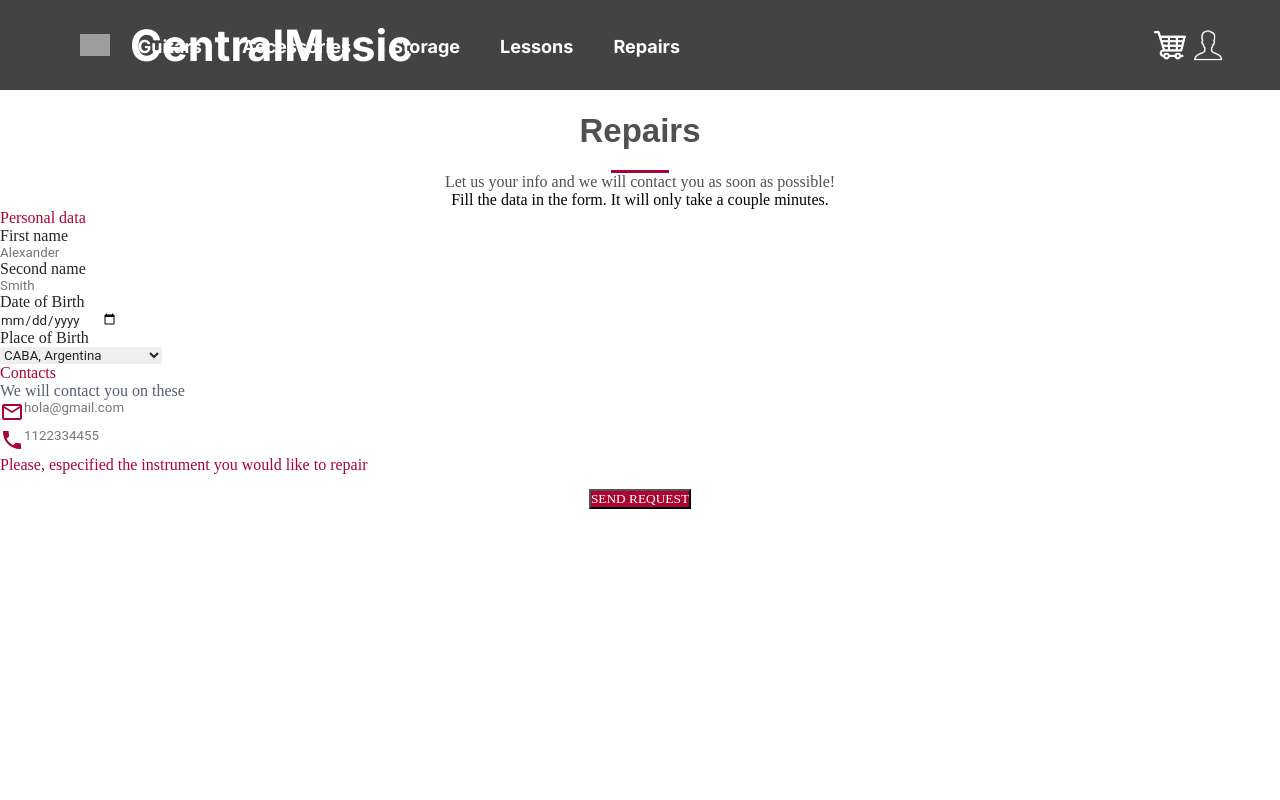
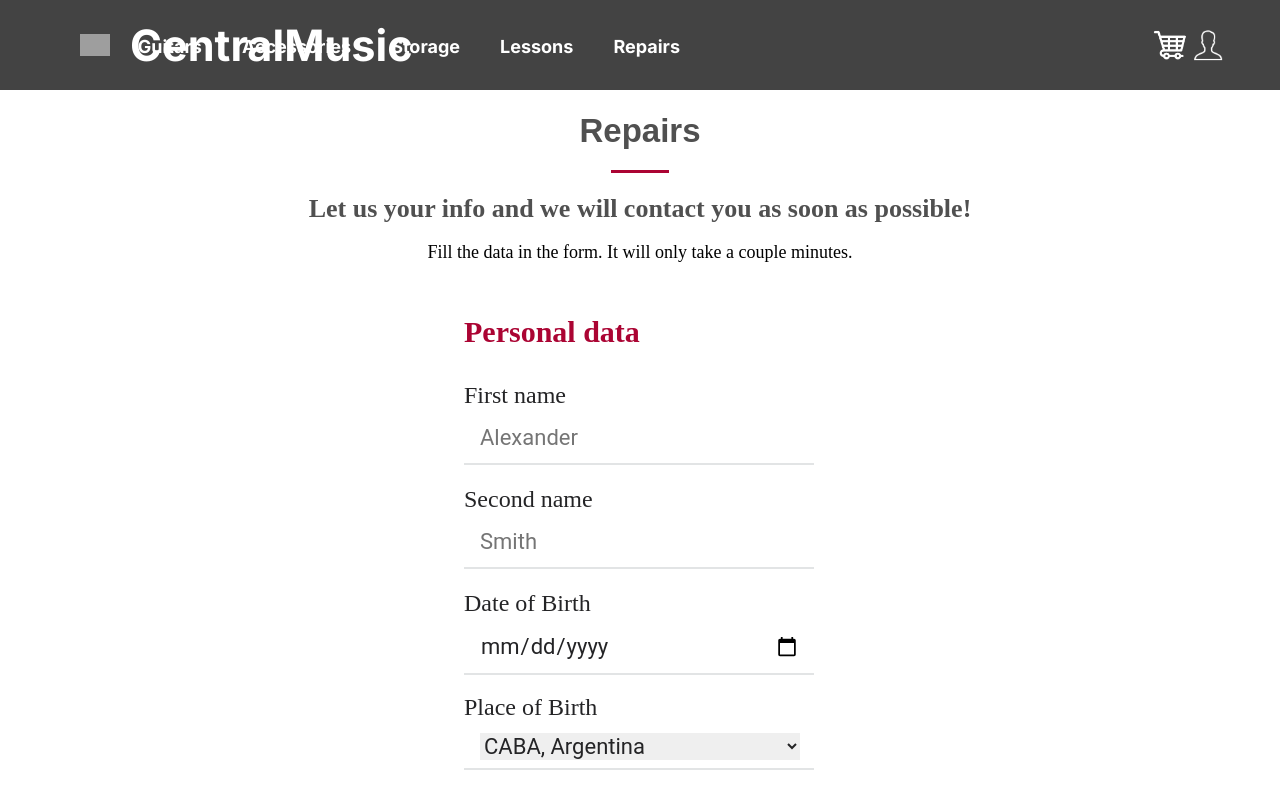
Before and after one commit to alfonsolopetegui/ecommerce_centralmusic, a Next.js app: page /repairs in a window 1280 px wide. Shown: the top 800 px of the page. Built offline with nearby package versions, Linux system fonts and the light colour scheme; grey boxes are pictures that could not be loaded.

Commit message:
terminando repairsPage

```diff
--- a/src/app/repairs/page.js
+++ b/src/app/repairs/page.js
@@ -131,7 +131,7 @@ function repairsPage() {
                 <input
                   className={styles.input}
                   placeholder="1122334455"
-                  type="number"
+                  type="text"
                 ></input>
               </div>
               <line className={styles.line}></line>
--- a/src/styles/repairsPage.module.css
+++ b/src/styles/repairsPage.module.css
@@ -17,7 +17,6 @@
   color: #505050;
   margin-top: 10px;
   margin-bottom: 20px;
-  font-size: 33px;
   font-weight: 700;
 }
 .redLine {
@@ -39,6 +38,8 @@
   margin-right: auto;
   font-family: Work Sans;
   font-style: normal;
+  font-weight: 700;
+  line-height: 120%;
 }
 .subtexto {
   display: flex;
@@ -52,6 +53,8 @@
   text-align: center;
   font-family: Montserrat;
   font-style: normal;
+  font-weight: 400;
+  line-height: 150%; /* 24px */
 }
 .form {
   display: flex;
@@ -60,18 +63,26 @@
   flex-shrink: 0;
   margin-left: auto;
   margin-right: auto;
+  padding: 0px 24px;
+  gap: 32px;
+  margin-top: 45px;
 }
 .formTitle {
   align-self: stretch;
   color: #ab0433;
   font-family: Poppins;
   font-style: normal;
+  font-weight: 600;
+  line-height: 140%;
+  gap: 2px;
 }
 .file {
   display: flex;
   flex-direction: column;
   align-items: flex-start;
   align-self: stretch;
+  gap: 8px;
+  height: 72px;
 }
 .label {
   font-family: Poppins;
@@ -79,6 +90,9 @@
   align-self: stretch;
   color: #242426;
   font-style: normal;
+  font-weight: 400;
+  line-height: 20px;
+  letter-spacing: 0em;
 }
 .inputContent {
   display: flex;
@@ -90,12 +104,17 @@
   display: flex;
   align-items: flex-start;
   align-self: stretch;
+  padding: 8px 16px 8px 16px;
+  gap: 16px;
 }
 .input {
   color: #242426;
   font-family: Roboto;
   font-style: normal;
   border: none;
+  font-weight: 400;
+  line-height: 155.55%; /* 155.556% */
+  flex: 1 0 0;
 }
 .line {
   background: #e2e4e5;
@@ -105,12 +124,14 @@
   flex-direction: column;
   align-items: flex-start;
   align-self: stretch;
+  gap: 32px;
 }
 .contactText {
   display: flex;
   flex-direction: column;
   align-items: flex-start;
   align-self: stretch;
+  gap: 2px;
 }
 .contactTitle {
   align-self: stretch;
@@ -130,9 +151,13 @@
   display: flex;
   align-items: flex-start;
   align-self: stretch;
+  padding: 8px 0px 8px 0px;
+  gap: 16px;
 }
 .icon1 {
   flex-shrink: 0;
+  width: 24px;
+  height: 24px;
 }
 .inputContact {
   font-family: Roboto;
@@ -146,6 +171,7 @@
   flex-direction: column;
   align-items: flex-start;
   align-self: stretch;
+  gap: 8px;
 }
 .file1Title {
   align-self: stretch;
@@ -174,14 +200,13 @@
   margin-right: auto;
 }
 .button {
-  background-color: #ab0433;
+  background-color: #FF753A;
   color: #fff;
   font-family: Work Sans;
   text-align: center;
   font-style: normal;
+  border: none;
 }
-
-/******* NOTEBOOK ********/
 
 /******* MOBILE ********/
 @media only screen and (min-width: 375px) and (max-width: 759px) {
@@ -191,7 +216,6 @@
     gap: 4px;
 
     font-size: 24px;
-    font-weight: 700;
     line-height: 130%;
   }
   .redLine {
@@ -200,47 +224,31 @@
   .texto {
     width: 310px;
     height: 165px;
-
     font-size: 32px;
-    font-weight: 700;
-    line-height: 120%;
   }
   .subtexto {
     width: 296px;
     height: 54px;
 
     font-size: 16px;
-    font-weight: 400;
-    line-height: 150%; /* 24px */
   }
   .form {
-    margin-top: 45px;
     width: 343px;
     height: 834px;
-    padding: 0px 24px;
-    gap: 32px;
   }
   .formTitle {
     width: 295px;
     height: 28px;
-    gap: 2px;
 
     font-size: 20px;
-    font-weight: 600;
-    line-height: 28px; /* 140% */
   }
   .file {
-    gap: 8px;
     width: 295px;
-    height: 72px;
   }
   .label {
     width: 295px;
     height: 20px;
     font-size: 14px;
-    font-weight: 400;
-    line-height: 20px;
-    letter-spacing: 0em;
   }
   .inputContent {
     width: 295px;
@@ -249,17 +257,12 @@
   .subContent {
     width: 295px;
     height: 44px;
-    padding: 8px 16px 8px 16px;
-    gap: 16px;
   }
   .input {
     width: 263px;
     height: 28px;
 
     font-size: 18px;
-    font-weight: 400;
-    line-height: 28px; /* 155.556% */
-    flex: 1 0 0;
   }
   .line {
     width: 295px;
@@ -269,12 +272,10 @@
   .contact {
     width: 295px;
     height: 194px;
-    gap: 32px;
   }
   .contactText {
     width: 295px;
     height: 42px;
-    gap: 2px;
   }
   .contactTitle {
     font-size: 18px;
@@ -295,12 +296,6 @@
   .subContent1 {
     width: 295px;
     height: 44px;
-    padding: 8px 0px 8px 0px;
-    gap: 16px;
-  }
-  .icon1 {
-    width: 24px;
-    height: 24px;
   }
   .inputContact {
     width: 255px;
@@ -312,7 +307,6 @@
     flex: 1 0 0;
   }
   .file1 {
-    gap: 8px;
     width: 295px;
     height: 112px;
   }
@@ -341,13 +335,86 @@
     top: 1283px;
     left: 87px;
 
-    font-size: 18px;
     font-weight: 600;
     line-height: 130%; /* 23.4px */
+    gap: 10px;
 
     padding: 16px 24px;
-    gap: 10px;
-
     border-radius: 32px;
+    font-size: 18px;
   }
 }
+
+
+/******* NOTEBOOK ********/
+@media only screen and (min-width: 1225px){
+  .title{
+    font-size: 33px;
+  }
+  .texto{
+    margin-top: 20px;
+    font-size: 26px;
+  }
+  .subtexto{
+    margin-top: 14px;
+    font-size: 18px;
+  }
+  .form{
+    width: 400px;
+  }
+  .formTitle{
+    font-size: 30px;
+  }
+  .label{
+    height: 30px;
+    font-size: 24px;
+  }
+  .input{
+    font-size: 22px;
+  }
+  .line{
+    width: 350px;
+    height: 1.5px;
+    border: 1.5px solid #e2e4e5;
+  }
+  .contactTitle{
+    font-size: 26px;
+    font-weight: 600;
+    line-height: 24px; /* 133.333% */
+    letter-spacing: 0em;
+    height: 32px;
+  }
+  .contactSubtitle{
+    font-size: 18px;
+  }
+  .inputContact{
+    font-size: 22px;
+    font-weight: 400;
+    line-height: 28px;
+    letter-spacing: 0em;
+    flex: 1 0 0;
+  }
+  .file1Title{
+    font-size: 21px;
+    font-weight: 600;
+    line-height: 21px; /* 100% */
+    letter-spacing: 0em;
+  }
+  .inputContent2{
+    gap: 16px;
+    padding: 8px 16px 8px 16px;
+    font-size: 22px;
+  }
+  .buttonContent{
+    margin-top: 32px;
+  }
+  .button{
+    padding: 16px 32px;
+    border-radius: 64px;
+    font-size: 20px;
+    flex-shrink: 0;
+    font-weight: 600;
+    line-height: 130%; /* 23.4px */
+    gap: 10px;
+  }
+}
```
